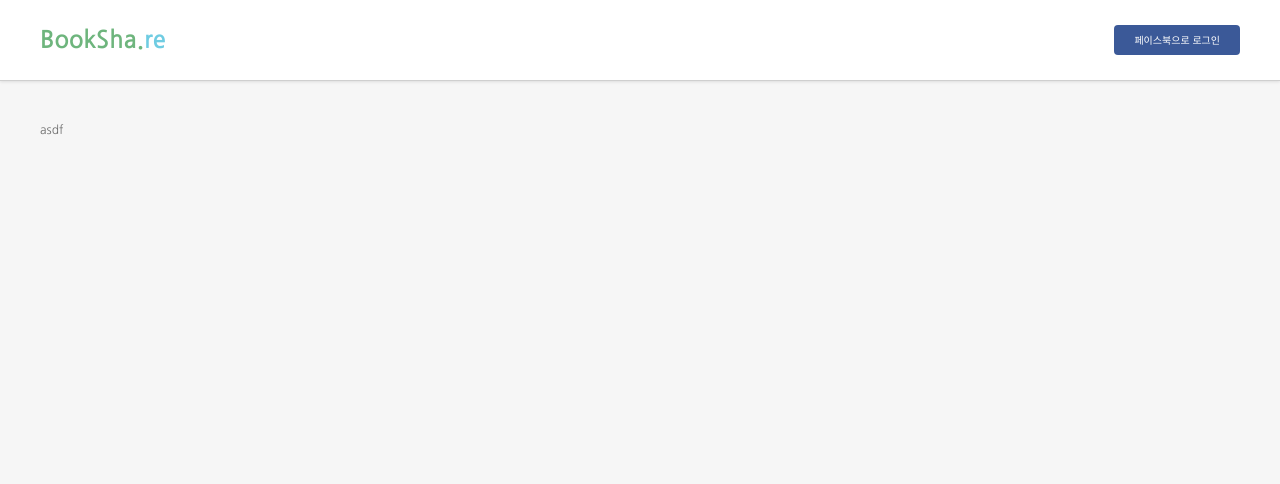
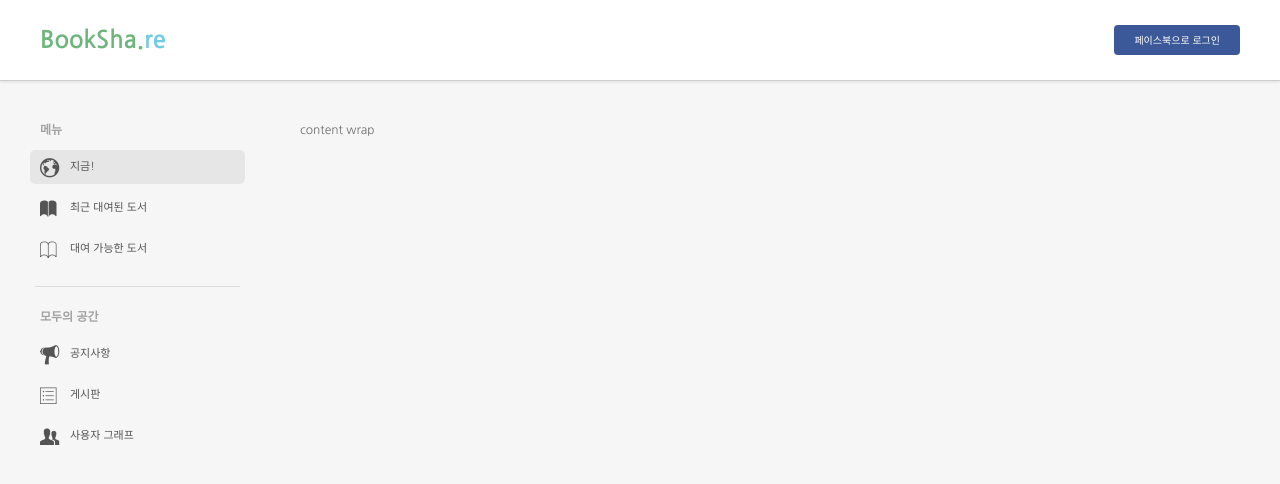
Before and after one commit to jeyraof/bookshare, a Django app: page / in a window 1280 px wide. Shown: the top 484 px of the page. Run offline with Django 3.2, Linux system fonts and the light colour scheme.

Commit message:
Add sidebar add menus subtract notification alarm icon on header

```diff
--- a/bookshare/static/common.css
+++ b/bookshare/static/common.css
@@ -18,7 +18,7 @@ a {
 a.btn {
   display: inline-block;
   padding: 5px 20px;
-  font-size: 10px;
+  font-size: 0.8333333333333334em;
   line-height: 20px;
   border-radius: 4px;
 }
@@ -34,7 +34,7 @@ a.btn.facebook {
   float: right;
 }
 #header {
-  padding: 15px 40px;
+  padding: 15px 30px;
   background: #ffffff;
   clear: both;
   overflow: hidden;
@@ -43,6 +43,7 @@ a.btn.facebook {
   left: 0;
   right: 0;
   min-width: 960px;
+  z-index: 10;
   border-bottom: 1px solid #cfcfcf;
   -webkit-box-shadow: 0 1px 3px 0 rgba(0, 0, 0, 0.1);
   -moz-box-shadow: 0 1px 3px 0 rgba(0, 0, 0, 0.1);
@@ -54,6 +55,7 @@ a.btn.facebook {
   font-size: 2em;
   line-height: 50px;
   font-weight: bold;
+  padding: 0 10px;
 }
 #header .title:hover {
   color: #277F38;
@@ -74,12 +76,11 @@ a.btn.facebook {
   margin-right: 25px;
   line-height: 50px;
 }
-#header .menu li .logout,
-#header .menu li .notify {
-  font-size: 25px;
+#header .menu li .logout {
+  font-size: 2.1em;
 }
 #header .menu.right li:last-child {
-  margin: 0;
+  margin-right: 10px;
 }
 #header .profile {
   position: relative;
@@ -95,6 +96,58 @@ a.btn.facebook {
   border-radius: 15px;
 }
 #body {
-  padding: 120px 40px 40px;
+  padding: 120px 30px 40px;
   min-width: 960px;
+  clear: both;
 }
+#body .sidebar {
+  float: left;
+  width: 215px;
+}
+#body .sidebar h4.label {
+  color: #a2a2a2;
+  display: block;
+  padding: 0 10px;
+  margin: 0;
+  font-size: 1em;
+}
+#body .sidebar ul.menu {
+  padding: 0;
+  margin: 10px 0 0 0;
+  list-style: none;
+}
+#body .sidebar ul.menu li {
+  padding: 5px 10px;
+  border-radius: 5px;
+  margin-top: 7px;
+}
+#body .sidebar ul.menu li a {
+  display: block;
+  position: relative;
+  padding-left: 30px;
+  line-height: 24px;
+  font-size: 0.917em;
+  vertical-align: middle;
+  color: #545454;
+}
+#body .sidebar ul.menu li a .icon {
+  font-size: 2em;
+  display: inline;
+  position: absolute;
+  top: 1px;
+  left: 0;
+}
+#body .sidebar ul.menu li.active {
+  background: #e6e6e6;
+}
+#body .sidebar ul.menu li:hover a {
+  color: #6eb57d;
+}
+#body .sidebar .divider {
+  margin: 20px 5px 0;
+  border-top: 1px solid #dcdcdc;
+  padding-bottom: 20px;
+}
+#body .content {
+  padding-left: 270px;
+}
--- a/bookshare/static/common.less
+++ b/bookshare/static/common.less
@@ -20,7 +20,7 @@ a {
 a.btn {
   display: inline-block;
   padding: 5px 20px;
-  font-size: 10px;
+  font-size: 10/12em;
   line-height: 20px;
   border-radius: 4px;
 
@@ -40,7 +40,7 @@ a.btn {
 }
 
 #header {
-  padding: 15px 40px;
+  padding: 15px 30px;
   background: #ffffff;
   clear: both;
   overflow: hidden;
@@ -51,6 +51,8 @@ a.btn {
   right: 0;
 
   min-width: 960px;
+
+  z-index: 10;
 
   border-bottom: 1px solid #cfcfcf;
   -webkit-box-shadow: 0 1px 3px 0 rgba(0, 0, 0, 0.10);
@@ -64,6 +66,8 @@ a.btn {
     font-size: 2em;
     line-height: 50px;
     font-weight: bold;
+
+    padding: 0 10px;
 
     &:hover {
       color: #277F38;
@@ -87,13 +91,13 @@ a.btn {
       margin-right: 25px;
       line-height: 50px;
 
-      .logout, .notify {
-        font-size: 25px;
+      .logout {
+        font-size: 2.1em;
       }
     }
 
     &.right li:last-child {
-      margin: 0;
+      margin-right: 10px;
     }
   }
 
@@ -114,6 +118,70 @@ a.btn {
 }
 
 #body {
-  padding: 120px 40px 40px;
+  padding: 120px 30px 40px;
   min-width: 960px;
+  clear: both;
+
+  .sidebar {
+    float: left;
+    width: 215px;
+
+    h4.label {
+      color: #a2a2a2;
+      display: block;
+      padding: 0 10px;
+      margin: 0;
+      font-size: 1em;
+    }
+
+    ul.menu {
+      padding: 0;
+      margin: 10px 0 0 0;
+      list-style: none;
+
+      li {
+        padding: 5px 10px;
+        border-radius: 5px;
+        margin-top: 7px;
+
+        a {
+          display: block;
+          position: relative;
+          padding-left: 30px;
+
+          line-height: 24px;
+          font-size: 0.917em;
+          vertical-align: middle;
+
+          color: #545454;
+
+          .icon {
+            font-size: 2em;
+            display: inline;
+            position: absolute;
+            top: 1px;
+            left: 0;
+          }
+        }
+
+        &.active {
+          background: #e6e6e6;
+        }
+
+        &:hover a {
+          color: #6eb57d;
+        }
+      }
+    }
+
+    .divider {
+      margin: 20px 5px 0;
+      border-top: 1px solid #dcdcdc;
+      padding-bottom: 20px;
+    }
+  }
+
+  .content {
+    padding-left: 270px;
+  }
 }
--- a/bookshare/templates/layout.html
+++ b/bookshare/templates/layout.html
@@ -35,16 +35,86 @@
                 </div>
             </li>
             <li>
-                <a href="#" class="notify ion-android-notifications"></a>
-            </li>
-            <li>
                 <a href="{% url 'logout' next_page='/' %}" class="logout ion-power"></a>
             </li>
         {% endif %}
         </ul>
     </div>
     <div id="body">
-        asdf
+        <div class="sidebar">
+            <h4 class="label">메뉴</h4>
+            <ul class="menu">
+                <li class="active">
+                    <a href="{% url 'main' %}">
+                        <i class="icon ion-earth"></i> 지금!
+                    </a>
+                </li>
+                <li>
+                    <a href="#">
+                        <i class="icon ion-ios-book"></i> 최근 대여된 도서
+                    </a>
+                </li>
+                <li>
+                    <a href="#">
+                        <i class="icon ion-ios-book-outline"></i> 대여 가능한 도서
+                    </a>
+                </li>
+            </ul>
+
+            {% if user.is_authenticated %}
+            <div class="divider"></div>
+
+            <h4 class="label">내 서재</h4>
+            <ul class="menu">
+                <li>
+                    <a href="#">
+                        <i class="icon ion-email"></i> 편지함
+                    </a>
+                </li>
+                <li>
+                    <a href="#">
+                        <i class="icon ion-heart"></i> 이책 괜찮다!
+                    </a>
+                </li>
+                <li>
+                    <a href="#">
+                        <i class="icon ion-stats-bars"></i> 대여 기록
+                    </a>
+                </li>
+                <li>
+                    <a href="#">
+                        <i class="icon ion-settings"></i> 내 정보
+                    </a>
+                </li>
+            </ul>
+            {% endif %}
+
+            <div class="divider"></div>
+
+            <h4 class="label">모두의 공간</h4>
+            <ul class="menu">
+                <li>
+                    <a href="#">
+                        <i class="icon ion-speakerphone"></i> 공지사항
+                    </a>
+                </li>
+                <li>
+                    <a href="#">
+                        <i class="icon ion-ios-list-outline"></i> 게시판
+                    </a>
+                </li>
+                <li>
+                    <a href="#">
+                        <i class="icon ion-person-stalker"></i> 사용자 그래프
+                    </a>
+                </li>
+            </ul>
+
+
+        </div>
+        <div class="content">
+            content wrap
+        </div>
     </div>
 </body>
 </html>
```
